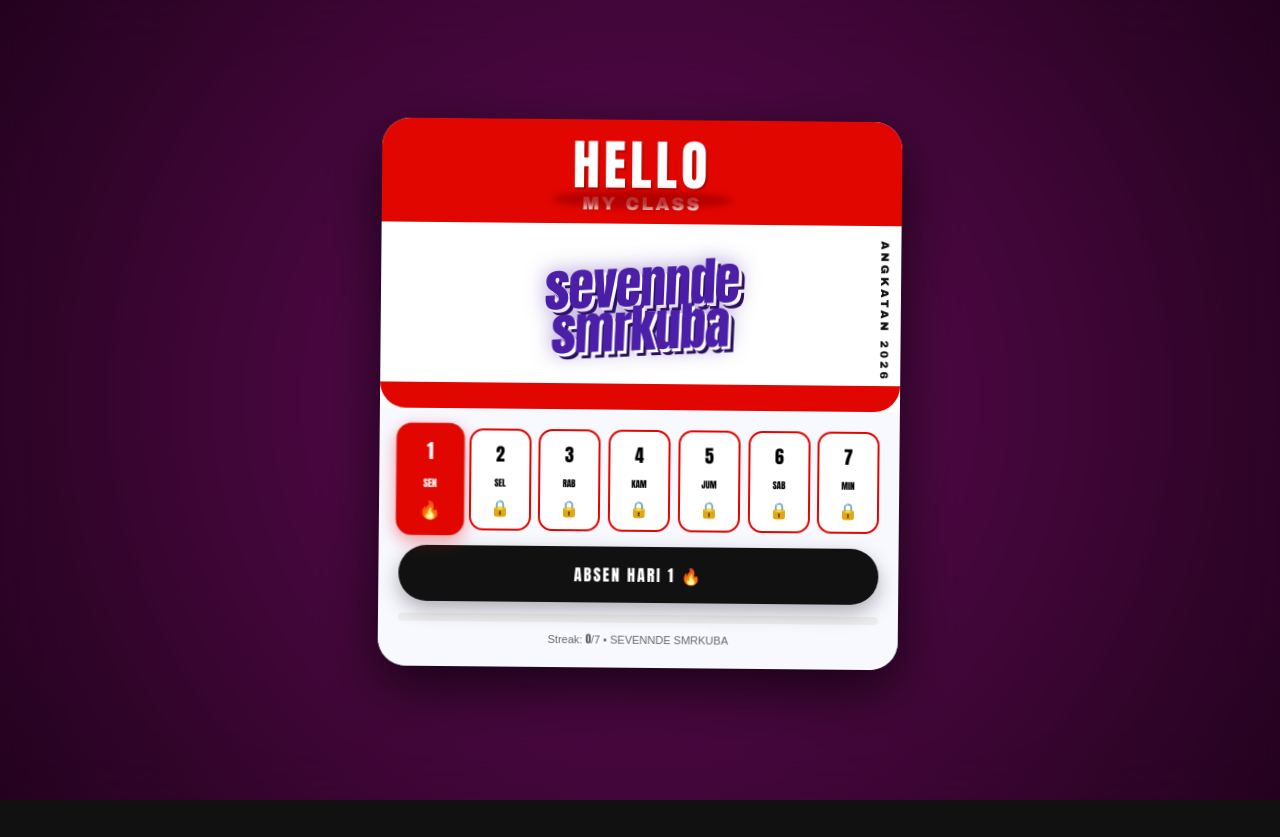
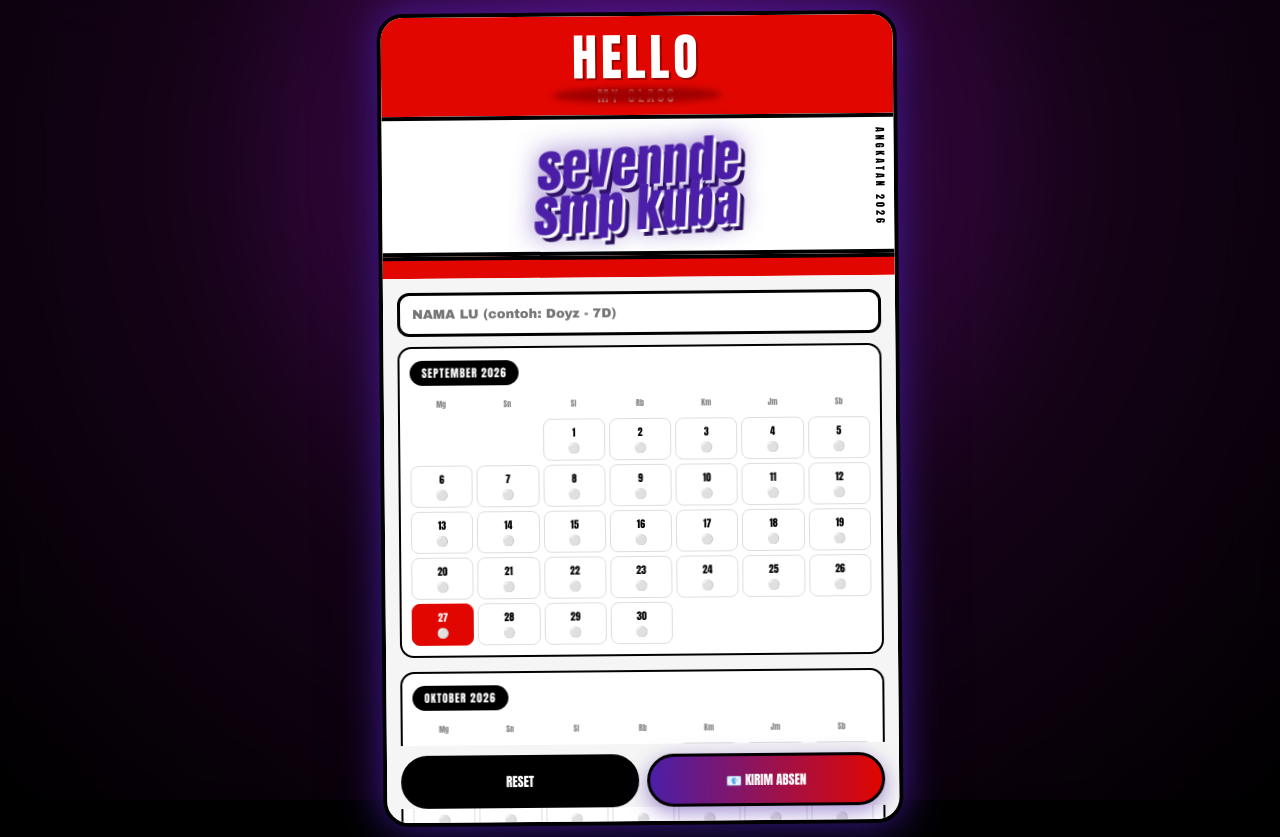
Before and after one commit to absensi-kelas-7/absensi-siswa, a plain HTML site: page index.html in a window 1280 px wide. Before the commit the page ends 800 px from the top, so only its background shows below. Drawn offline with Linux system fonts and the light colour scheme.

Commit message:
Update index.html

```diff
--- a/index.html
+++ b/index.html
@@ -2,95 +2,108 @@
 <html>
 <head>
 <meta name="viewport" content="width=device-width, initial-scale=1.0">
-<title>SEVENNDE SMRKUBA - 7D</title>
+<title>SEVENNDE GRAFFITI </title>
 <style>
-*{margin:0;padding:0;box-sizing:border-box;font-family:Impact,Arial Black,sans-serif}
-body{height:100vh;width:100vw;overflow:hidden;background:#111;display:flex;align-items:center;justify-content:center}
-#bg{position:fixed;top:0;left:0;width:100%;height:100%;background:radial-gradient(circle at center,#4b1fa7,#1a0a3a);animation:bgmove 6s infinite alternate}
-@keyframes bgmove{0%{filter:hue-rotate(0deg)}100%{filter:hue-rotate(40deg)}}
-#blur{position:fixed;top:0;left:0;width:100%;height:100%;backdrop-filter:blur(30px);background:rgba(0,0,0,0.3)}
-
-/* Nametag Style kayak foto lu */
-#card{position:relative;z-index:10;width:96vw;max-width:520px;background:white;border-radius:28px;overflow:hidden;box-shadow:0 20px 60px rgba(0,0,0,0.7);transform:rotate(-1deg);animation:float 3s infinite ease-in-out}
-@keyframes float{0%,100%{transform:rotate(-1deg) translateY(0)}50%{transform:rotate(1deg) translateY(-8px)}}
-#top-red{background:#e10600;padding:18px 20px 10px;text-align:center;position:relative}
-#top-red h1{color:white;font-size:54px;letter-spacing:4px;line-height:1;margin:0;text-shadow:2px 2px 0 rgba(0,0,0,0.2)}
-#top-red p{color:white;font-size:18px;margin-top:2px;letter-spacing:2px;font-family:Arial Black}
-#spray{position:absolute;left:50%;top:68%;transform:translateX(-50%);width:180px;height:18px;background:#a80000;border-radius:50%;filter:blur(3px);opacity:0.8}
-
-#mid{padding:15px 20px 10px;background:white;position:relative;min-height:160px;display:flex;align-items:center;justify-content:center}
-#graffiti{font-family:Impact; font-size:52px; line-height:0.85; color:#4b1fa7; text-transform:lowercase; transform:rotate(-3deg) skew(-5deg); text-shadow:3px 3px 0 #fff, 6px 6px 0 #2a0f5e, 0 0 20px rgba(75,31,167,0.5); letter-spacing:-1px; text-align:center}
-#angkatan{position:absolute;right:10px;top:15px;writing-mode:vertical-rl;font-size:11px;letter-spacing:3px;font-family:Arial Black;color:#111;font-weight:900}
-#bottom-red{background:#e10600;height:26px;border-radius:0 0 28px 28px;width:100%}
-
-#absen-area{padding:20px;background:#f8f8ff}
-#grid{display:grid;grid-template-columns:repeat(7,1fr);gap:8px}
-.day{background:white;border:2px solid #e10600;border-radius:14px;padding:10px 2px;text-align:center;transition:0.4s;transform:scale(0);animation:pop 0.5s forwards;cursor:pointer}
-.day:nth-child(1){animation-delay:0.1s}.day:nth-child(2){animation-delay:0.2s}.day:nth-child(3){animation-delay:0.3s}.day:nth-child(4){animation-delay:0.4s}.day:nth-child(5){animation-delay:0.5s}.day:nth-child(6){animation-delay:0.6s}.day:nth-child(7){animation-delay:0.7s}
-@keyframes pop{0%{transform:scale(0)}60%{transform:scale(1.2)}100%{transform:scale(1)}}
-.day.active{background:#e10600;color:white;transform:scale(1.1)!important;box-shadow:0 5px 15px rgba(225,6,0,0.4);animation:pulse 1s infinite}
-.day.done{background:#4b1fa7;color:white;border-color:#4b1fa7;box-shadow:0 0 15px #4b1fa7}
-@keyframes pulse{0%,100%{transform:scale(1.1)}50%{transform:scale(1.15)}}
-.day b{font-size:18px;display:block}.day span{font-size:9px}
-
-#btn{width:100%;margin-top:15px;padding:16px;background:#111;color:white;border:none;border-radius:50px;font-size:16px;font-weight:900;letter-spacing:2px;cursor:pointer;box-shadow:0 8px 20px rgba(0,0,0,0.3);transition:0.2s}
-#btn:active{transform:scale(0.95)}
-#btn.done{background:#4b1fa7}
-#bar{height:8px;background:#eee;border-radius:10px;margin-top:12px;overflow:hidden}
-#fill{height:100%;width:0%;background:linear-gradient(90deg,#e10600,#4b1fa7);transition:1s}
+*{margin:0;padding:0;box-sizing:border-box;font-family:Impact,Arial Black}
+body{min-height:100vh;background:#000;display:flex;justify-content:center;padding:12px}
+#bg{position:fixed;inset:0;background:radial-gradient(circle at 50% 20%,#6a2cff,#1a0a3a,#000);z-index:0;animation:hue 8s infinite alternate}
+@keyframes hue{0%{filter:hue-rotate(0deg)}100%{filter:hue-rotate(30deg)}}
+#blur{position:fixed;inset:0;backdrop-filter:blur(28px);background:rgba(0,0,0,0.5);z-index:1}
+#wrap{position:relative;z-index:10;width:100%;max-width:520px}
+#card{background:white;border-radius:26px;overflow:hidden;border:4px solid black;box-shadow:0 0 40px rgba(106,44,255,0.6),0 20px 60px rgba(0,0,0,0.8);transform:rotate(-0.5deg)}
+#top{background:#e10600;padding:16px 15px 8px;text-align:center;position:relative}
+#top h1{color:white;font-size:50px;letter-spacing:4px;line-height:1;text-shadow:2px 2px 0 rgba(0,0,0,0.3)}
+#top p{color:white;font-size:15px;letter-spacing:3px;margin-top:2px}
+#spray{position:absolute;left:50%;top:72%;transform:translateX(-50%);width:170px;height:16px;background:#9e0000;border-radius:50%;filter:blur(3px)}
+#mid{background:white;padding:18px 15px;min-height:140px;display:flex;align-items:center;justify-content:center;position:relative;border-top:4px solid black;border-bottom:4px solid black}
+#graffiti{font-family:Impact; font-size:52px; line-height:0.85; color:#4b1fa7; text-transform:lowercase; transform:rotate(-3deg) skew(-6deg); text-shadow:3px 3px 0 #fff, 7px 7px 0 #2a0f5e, 0 0 25px rgba(75,31,167,0.7); text-align:center}
+#angkatan{position:absolute;right:6px;top:10px;writing-mode:vertical-rl;font-size:10px;letter-spacing:3px;font-weight:900}
+#content{padding:14px;background:#f5f5f5;max-height:68vh;overflow-y:auto}
+#nama{width:100%;padding:12px;border:3px solid black;border-radius:12px;font-family:Arial Black;font-size:13px;margin-bottom:10px}
+.month{margin-bottom:14px;background:white;border:2.5px solid black;border-radius:14px;padding:10px}
+.month h3{background:black;color:white;padding:4px 12px;border-radius:20px;font-size:11px;display:inline-block;margin-bottom:8px;letter-spacing:1px}
+.grid{display:grid;grid-template-columns:repeat(7,1fr);gap:4px}
+.d{border:1.5px solid #ddd;border-radius:8px;padding:5px 1px;text-align:center;font-size:10px;cursor:pointer}
+.d.head{border:none;color:#888;font-size:8px}
+.d.done{background:#4b1fa7;color:white;border-color:#4b1fa7;box-shadow:0 0 10px #4b1fa7}
+.d.today{border-color:#e10600;background:#e10600;color:white;animation:pulse 1s infinite}
+@keyframes pulse{0%,100%{transform:scale(1)}50%{transform:scale(1.08)}}
+#btns{display:flex;gap:8px;position:sticky;bottom:0;background:#f5f5f5;padding-top:10px}
+.btn{flex:1;padding:14px;border:3px solid black;border-radius:30px;font-weight:900;cursor:pointer;font-size:13px}
+#kirim{background:linear-gradient(90deg,#4b1fa7,#e10600);color:white;box-shadow:0 6px 20px rgba(75,31,167,0.5)}
+#reset{background:black;color:white}
 </style>
 </head>
 <body>
 <div id="bg"></div>
 <div id="blur"></div>
-
+<div id="wrap">
 <div id="card">
-  <div id="top-red">
-    <h1>HELLO</h1>
-    <p>MY CLASS</p>
-    <div id="spray"></div>
+  <div id="top"><h1>HELLO</h1><p>MY CLASS</p><div id="spray"></div></div>
+  <div id="mid"><div id="graffiti">sevennde<br>smp kuba</div><div id="angkatan">ANGKATAN 2026</div></div>
+  <div style="background:#e10600;height:22px;border-top:4px solid black"></div>
+  <div id="content">
+    <input id="nama" placeholder="NAMA LU (contoh: Doyz - 7D)">
+    <div id="list"></div>
+    <div id="btns">
+      <button class="btn" id="reset">RESET</button>
+      <button class="btn" id="kirim">📧 KIRIM ABSEN</button>
+    </div>
+    <p style="font-family:Arial;font-size:9px;text-align:center;margin-top:8px;color:#666">AUTO KIRIM KE: doyzzkaciw@gmail.com • ABSEN SEP 2026 - JULI 2027</p>
   </div>
-  <div id="mid">
-    <div id="graffiti">sevennde<br>smrkuba</div>
-    <div id="angkatan">ANGKATAN 2026</div>
-  </div>
-  <div id="bottom-red"></div>
-
-  <div id="absen-area">
-    <div id="grid"></div>
-    <button id="btn">ABSEN HARI INI 👇</button>
-    <div id="bar"><div id="fill"></div></div>
-    <p style="text-align:center;font-family:sans-serif;font-size:11px;margin-top:8px;color:#666">Streak: <span id="st">0</span>/7 • SEVENNDE SMRKUBA</p>
-  </div>
+</div>
 </div>
 
 <script>
-let days=["SEN","SEL","RAB","KAM","JUM","SAB","MIN"];
-let data=JSON.parse(localStorage.getItem('smrkuba7d')||'[]');
-let grid=document.getElementById('grid');
+let list=document.getElementById('list');
+let data=JSON.parse(localStorage.getItem('smrkubaGraffitiJuli')||'{}');
+let start=new Date();
+let end=new Date(2027,6,31);
+
 function render(){
-  grid.innerHTML='';
-  for(let i=0;i<7;i++){
-    let d=document.createElement('div'); d.className='day';
-    if(data.includes(i)) d.classList.add('done');
-    if(i==data.length && data.length<7) d.classList.add('active');
-    d.innerHTML=`<b>${i+1}</b><span>${days[i]}</span><div style="margin-top:3px;font-size:16px">${data.includes(i)?'✅':i==data.length?'🔥':'🔒'}</div>`;
-    grid.appendChild(d);
+  list.innerHTML='';
+  let cur=new Date(start.getFullYear(),start.getMonth(),1);
+  let today=new Date().toISOString().slice(0,10);
+  while(cur<=end){
+    let y=cur.getFullYear(), m=cur.getMonth();
+    let box=document.createElement('div'); box.className='month';
+    box.innerHTML=`<h3>${cur.toLocaleDateString('id-ID',{month:'long',year:'numeric'}).toUpperCase()}</h3><div class="grid"></div>`;
+    let grid=box.querySelector('.grid');
+    ['Mg','Sn','Sl','Rb','Km','Jm','Sb'].forEach(h=>{let d=document.createElement('div');d.className='d head';d.innerText=h;grid.appendChild(d);});
+    let first=new Date(y,m,1).getDay();
+    for(let i=0;i<first;i++) grid.appendChild(document.createElement('div'));
+    let total=new Date(y,m+1,0).getDate();
+    for(let d=1;d<=total;d++){
+      let str=`${y}-${String(m+1).padStart(2,'0')}-${String(d).padStart(2,'0')}`;
+      let el=document.createElement('div'); el.className='d';
+      if(data[str]) el.classList.add('done');
+      if(str==today) el.classList.add('today');
+      el.innerHTML=`${d}<br>${data[str]?'✅':'⚪'}`;
+      el.onclick=()=>{data[str]=!data[str]; if(!data[str]) delete data[str]; localStorage.setItem('smrkubaGraffitiJuli',JSON.stringify(data)); render(); if(navigator.vibrate) navigator.vibrate(25);};
+      grid.appendChild(el);
+    }
+    list.appendChild(box);
+    cur.setMonth(cur.getMonth()+1);
   }
-  document.getElementById('fill').style.width=(data.length/7*100)+'%';
-  document.getElementById('st').innerText=data.length;
-  let b=document.getElementById('btn');
-  if(data.length>=7){b.innerText='🎉 TAMAT 7D ANGKATAN 2026!'; b.classList.add('done'); b.disabled=true;}
-  else b.innerText=`ABSEN HARI ${data.length+1} 🔥`;
 }
-document.getElementById('btn').onclick=()=>{
-  if(data.length>=7) return;
-  data.push(data.length);
-  localStorage.setItem('smrkuba7d',JSON.stringify(data));
-  if(navigator.vibrate) navigator.vibrate([40,20,40]);
-  document.getElementById('card').animate([{transform:'scale(1) rotate(-1deg)'},{transform:'scale(1.05) rotate(1deg)'},{transform:'scale(1) rotate(-1deg)'}],{duration:300});
-  render();
+
+document.getElementById('kirim').onclick=async()=>{
+  let nama=document.getElementById('nama').value||'SEVENNDE SMRKUBA';
+  let hadir=Object.keys(data).filter(k=>data[k]).sort();
+  let txt=`ABSEN GRAFFITI SEVENNDE SMRKUBA\nNama: ${nama}\nTotal Hadir: ${hadir.length} hari\nPeriode: Sep 2026 - Juli 2027\n\nDaftar Hadir:\n${hadir.join('\n')}\n\nWaktu Kirim: ${new Date().toLocaleString('id-ID')}`;
+  let btn=document.getElementById('kirim'); btn.innerText='MENGIRIM...'; btn.disabled=true;
+  try{
+    await fetch('https://formsubmit.co/ajax/doyzzkaciw@gmail.com',{method:'POST',headers:{'Content-Type':'application/json'},body:JSON.stringify({subject:`[ABSEN GRAFFITI] ${nama} - ${hadir.length} hari`,message:txt,_captcha:'false'})});
+    alert('✅ GRAFFITI ABSEN BERHASIL TERKIRIM KE\n\ndoyzzkaciw@gmail.com\n\nCek inbox Gmail lu pung!');
+    btn.innerText='✅ TERKIRIM';
+  }catch{
+    window.location.href=`mailto:doyzzkaciw@gmail.com?subject=ABSEN GRAFFITI ${encodeURIComponent(nama)}&body=${encodeURIComponent(txt)}`;
+    btn.innerText='📧 BUKA GMAIL';
+  }
+  setTimeout(()=>{btn.innerText='📧 KIRIM KE GMAIL';btn.disabled=false;},3000);
 };
+
+document.getElementById('reset').onclick=()=>{if(confirm('Reset absen graffiti sampe Juli?')){localStorage.removeItem('smrkubaGraffitiJuli');data={};render();}};
 render();
 </script>
 </body>
```
